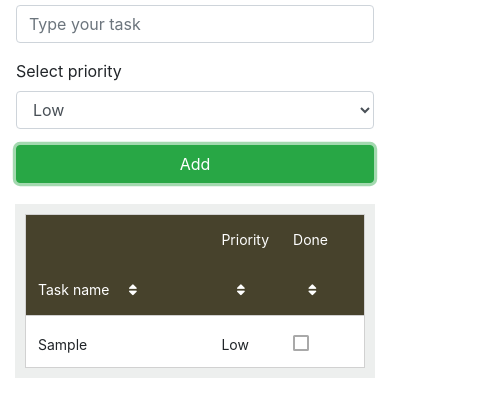
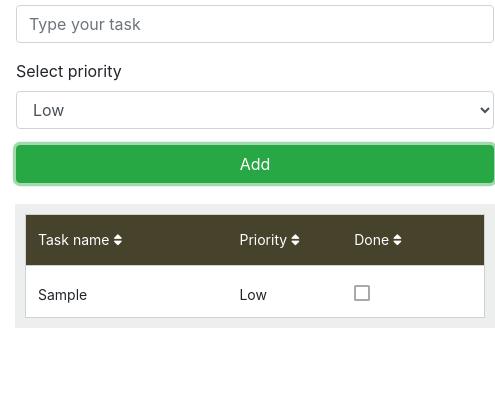
Before and after one commit to och-karr/todo-list-js, a website: page index.html in a window 390 px wide. Both pictures are taken after typing "Sample" into the empty fields and a click on the button "Add". Shown: the part 87-504 px from the top of the page, 495 px wide, since content can reach past the window. Drawn offline with nearby package versions, Linux system fonts and the light colour scheme.

Commit message:
Add styles and simple validation

```diff
--- a/index.html
+++ b/index.html
@@ -30,7 +30,7 @@
 
                         <div class="form-group">
                             <label for="todo-input">Type your task</label>
-                            <input type="text" class="form-control" id="todo-input" placeholder="Type your task">
+                            <input type="text" class="form-control" id="todo-input" placeholder="Type your task" name="task-name">
                         </div>
                         <div class="form-group">
                             <label for="select-priority">Select priority</label>
--- a/js/TodoView.js
+++ b/js/TodoView.js
@@ -8,10 +8,14 @@ var TodoView = (function (view) {
     };
 
     view.addTodo = function () {
-        TodoService.addTask(addTodoInput.value, addTodoSelect.value);
-        addTodoInput.value = '';
+        if(addTodoInput.value !== "") {
+            TodoService.addTask(addTodoInput.value, addTodoSelect.value);
+            addTodoInput.value = '';
 
-        updateView(TodoService.getTasks());
+            updateView(TodoService.getTasks());
+        } else {
+            alert("empty");
+        }
     };
 
     view.deleteTodo = function (todoId) {
--- a/package.json
+++ b/package.json
@@ -4,6 +4,7 @@
   "description": "",
   "main": "index.js",
   "scripts": {
+    "start": "http-server",
     "test": "npm-run-all test:*",
     "test:html": "globstar nu-html-checker *.html",
     "test:js": "globstar jshint js/*.js",
@@ -25,6 +26,7 @@
   "license": "ISC",
   "devDependencies": {
     "autoprefixer": "^9.4.5",
+    "http-server": "^0.11.1",
     "node-sass": "^4.9.4",
     "npm-run-all": "^4.1.3",
     "onchange": "^5.0.2"
--- a/sass/style.scss
+++ b/sass/style.scss
@@ -9,6 +9,7 @@ $checked-checkbox-color: #f79818;
 
 .todo-app {
     max-width: 670px;
+    min-width: 480px;
 }
 
 /*-----FORM CONTAINER STYLES-----*/
@@ -53,7 +54,7 @@ $checked-checkbox-color: #f79818;
             }
 
             .priority-th {
-                width: 20%;
+                width: 17%;
             }
         }
     }
@@ -137,3 +138,46 @@ $checked-checkbox-color: #f79818;
         }
     }
 }
+
+/*-----MEDIA-----*/
+
+@media (max-width: 992px) {
+
+    .task-container .style-table .style-thead .style-heading-tr {
+
+        .task-name-th {
+            width: 44%;
+        }
+
+        .priority-th {
+            width: 25%;
+        }
+    }
+}
+
+@media (max-width: 550px) {
+
+    .task-container .style-table .style-thead {
+
+        .style-heading-tr .style-th {
+
+            .th-icon {
+                padding-left: 0;
+            }
+        }
+    }
+
+    .task-row {
+
+        &:hover {
+
+            .trash-visible {
+                font-size: 14px;
+            }
+        }
+    }
+
+    .trash-visible {
+        font-size: 10px;
+    }
+}
```
Also changed, not shown: README.md, css/style.css, 1 other file.
